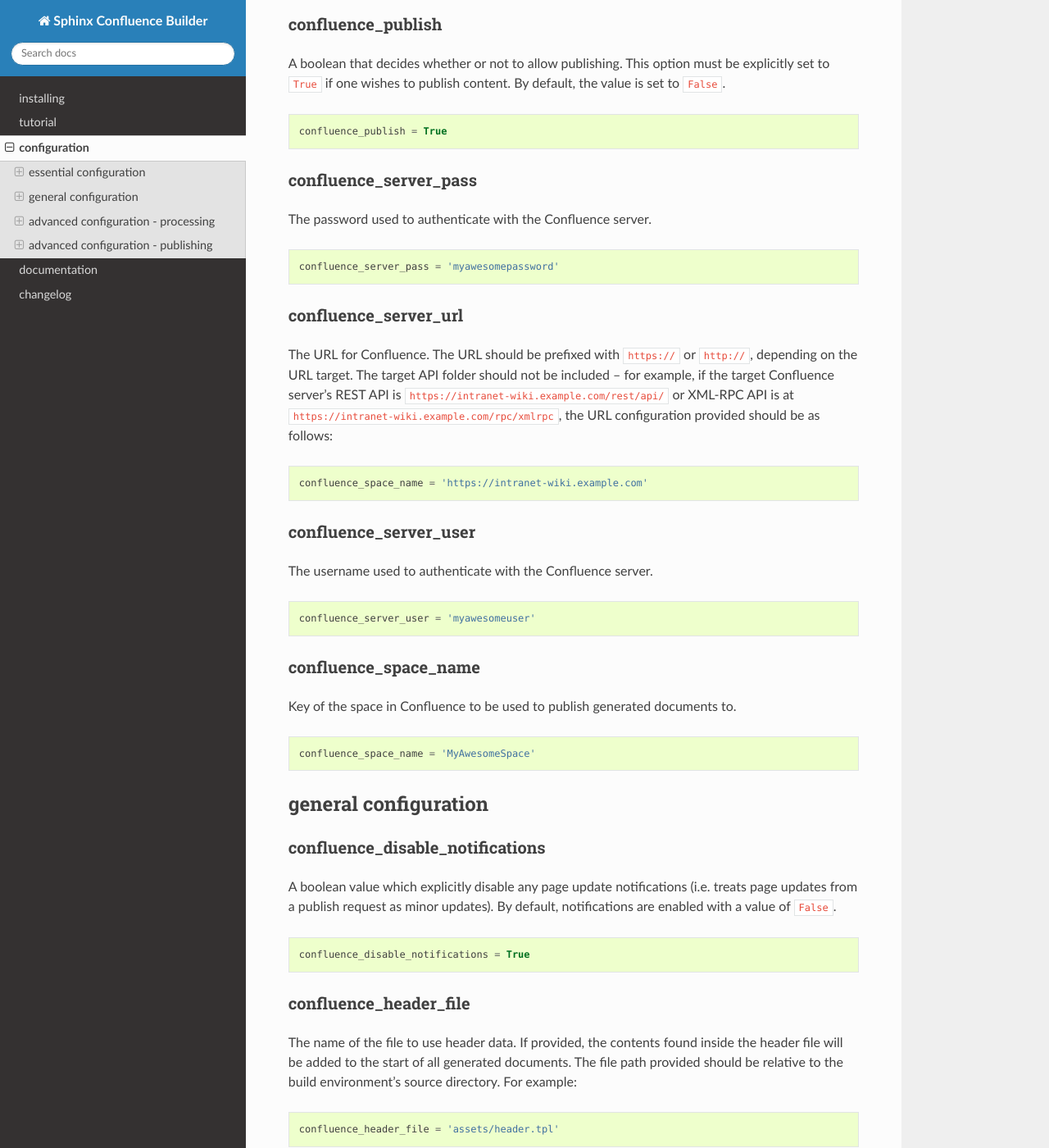
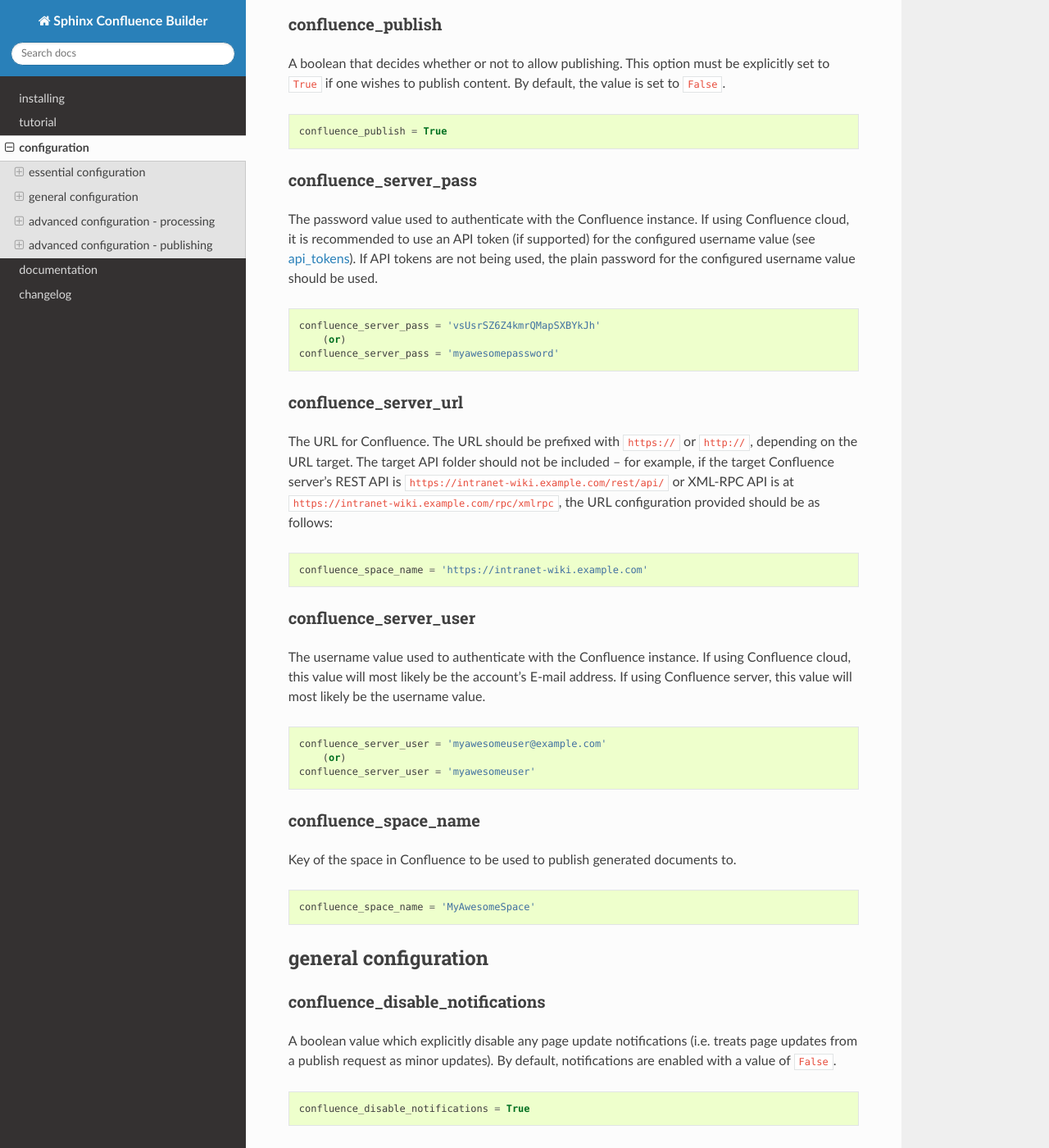
Before and after one commit to sphinx-contrib/confluencebuilder, a Sphinx documentation site: the page built from doc/configuration.rst, in a window 1280 px wide and 1400 px high, scrolled down 1160 px. Shown: the whole window at 82% size. Built offline with Sphinx 7.4.7 and the Read the Docs theme 2.0.0, drawn with Linux system fonts in a browser that asks for light colours.

Commit message:
doc: improve authentication information
Update the documentation to indicate expected values for the username
and password options based on whether a user is using Confluence Cloud
or Confluence Server. This change also promote the use of API tokens for
a user (over a plain password) when using Confluence Cloud.

Signed-off-by: James Knight <james.d.knight@live.com>

```diff
--- a/doc/configuration.rst
+++ b/doc/configuration.rst
@@ -36,10 +36,15 @@
 confluence_server_pass
 ~~~~~~~~~~~~~~~~~~~~~~
 
-The password used to authenticate with the Confluence server.
+The password value used to authenticate with the Confluence instance. If using
+Confluence cloud, it is recommended to use an API token (if supported) for the
+configured username value (see api_tokens_). If API tokens are not being used,
+the plain password for the configured username value should be used.
 
 .. code-block:: python
 
+    confluence_server_pass = 'vsUsrSZ6Z4kmrQMapSXBYkJh'
+        (or)
     confluence_server_pass = 'myawesomepassword'
 
 confluence_server_url
@@ -59,10 +64,14 @@
 confluence_server_user
 ~~~~~~~~~~~~~~~~~~~~~~
 
-The username used to authenticate with the Confluence server.
+The username value used to authenticate with the Confluence instance. If using
+Confluence cloud, this value will most likely be the account's E-mail address.
+If using Confluence server, this value will most likely be the username value.
 
 .. code-block:: python
 
+    confluence_server_user = 'myawesomeuser@example.com'
+        (or)
     confluence_server_user = 'myawesomeuser'
 
 confluence_space_name
@@ -330,5 +339,6 @@
     confluence_timeout = 10
 
 .. _Requests: https://pypi.python.org/pypi/requests
+.. _api_tokens: https://confluence.atlassian.com/cloud/api-tokens-938839638.html
 .. _master_doc: http://www.sphinx-doc.org/en/stable/config.html#confval-master_doc
 .. _toctree: http://www.sphinx-doc.org/en/stable/markup/toctree.html#directive-toctree
```
